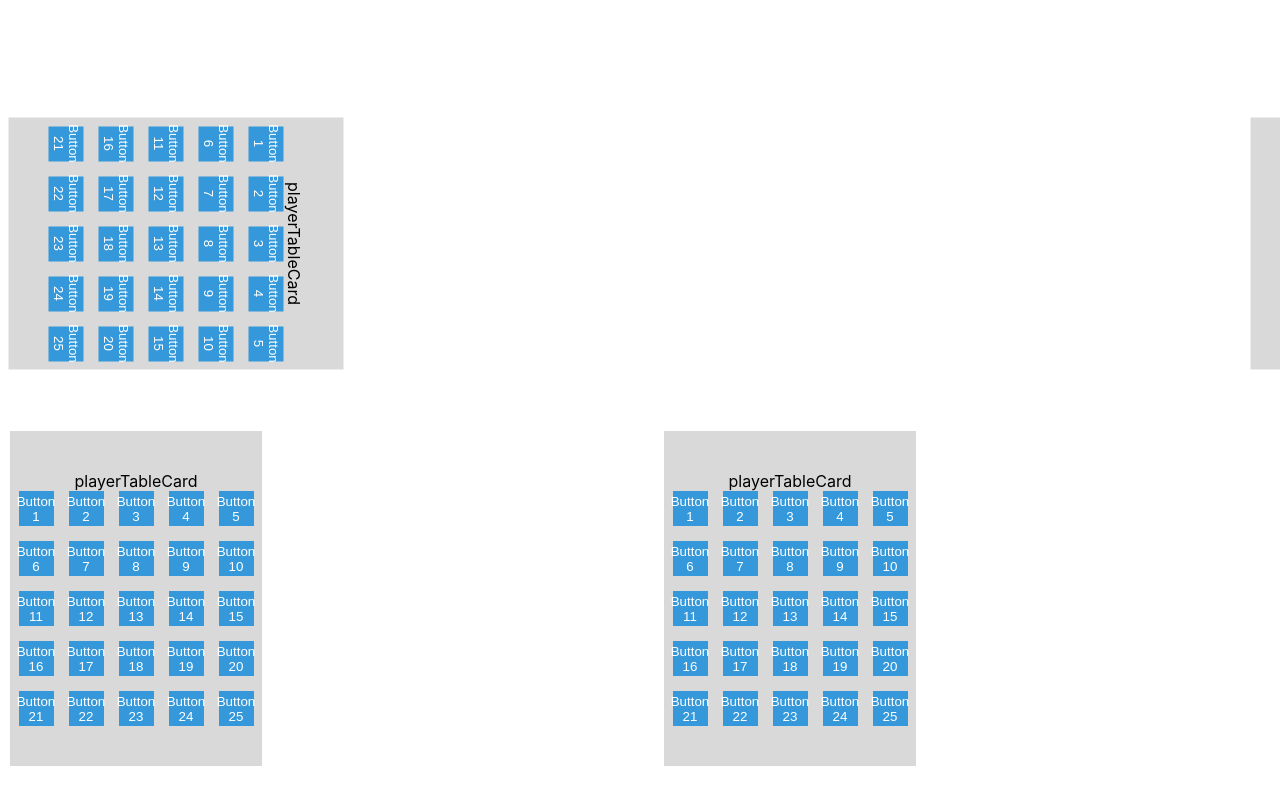
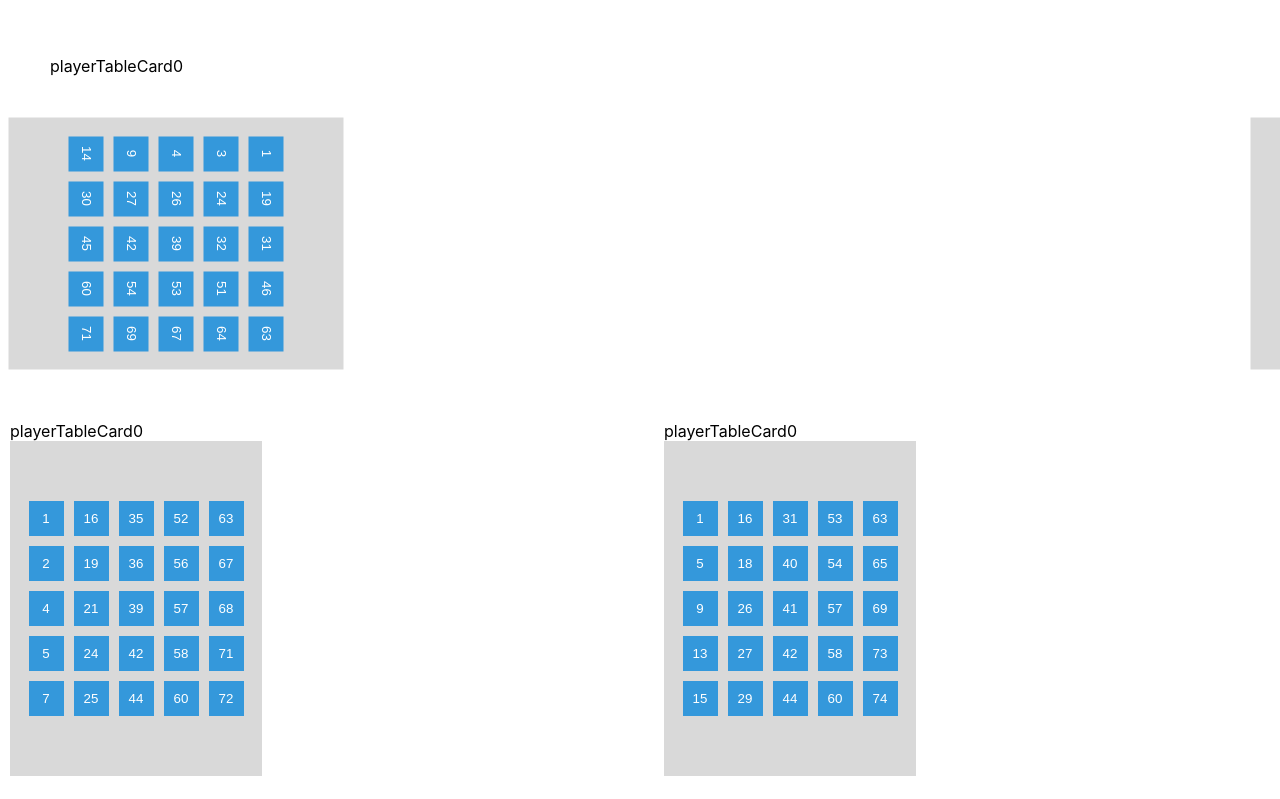
Before and after one commit to MarilenaChochlidaki/BingoProject, a React (Create React App) app in the folder bingo/: page /table in a window 1280 px wide. Shown: the part 124-923 px from the top of the page. Built offline with nearby package versions, Linux system fonts and the light colour scheme; no server answers.

Commit message:
playable but many features left

```diff
--- a/bingo/package.json
+++ b/bingo/package.json
@@ -17,7 +17,7 @@
     "web-vitals": "^2.1.4"
   },
   "scripts": {
-    "start": "react-scripts start",
+    "start": "./node_modules/.bin/react-scripts start",
     "build": "react-scripts build",
     "test": "react-scripts test",
     "eject": "react-scripts eject"
--- /dev/null
+++ b/bingo/src/components/BingoButton/BingoButton.jsx
@@ -0,0 +1,26 @@
+import React from "react";
+import io from "socket.io-client";
+import styles from "./BingoButton.module.css";
+const socket = io.connect("http://192.168.1.3:3001");
+
+function BingoButton({ isActive, userName }) {
+  const handleButtonClick = () => {
+    // Add your logic here for handling button click when active
+    console.log("Button clicked by" + userName);
+
+    socket.emit("send_winner_name", { winnerName: userName });
+  };
+  return (
+    <button
+      onClick={handleButtonClick}
+      className={`${styles.buttonContainer} ${
+        isActive ? "" : styles.inactiveButton
+      }`}
+      disabled={!isActive}
+    >
+      BINGO
+    </button>
+  );
+}
+
+export default BingoButton;
--- /dev/null
+++ b/bingo/src/components/BingoButton/BingoButton.module.css
@@ -0,0 +1,3 @@
+.inactiveButton {
+  opacity: 0.5;
+}
--- a/bingo/src/components/PlayerTableCard/PlayerTableCard.jsx
+++ b/bingo/src/components/PlayerTableCard/PlayerTableCard.jsx
@@ -1,29 +1,122 @@
-import React from "react";
+import React, { useEffect, useState } from "react";
 import styles from "./PlayerTableCard.module.css";
 
-export const PlayerTableCard = ({ rotation = 0 }) => {
+const generateBallColumn = (startIndex) => {
+  return Array.from({ length: 15 }, (_, index) => ({
+    isDealt: false,
+    ballIndex: index + startIndex,
+  }));
+};
+
+export const PlayerTableCard = ({
+  rotation = 0,
+  cardNumberActive = 0,
+  bingoActivate,
+}) => {
+  const [ballColumns, setBallColumns] = useState([[], [], [], [], []]);
+  const [win, setWin] = useState(false);
   const cardStyle = {
     transform: `rotate(${rotation}deg)`,
   };
 
-  const renderButtons = () => {
-    const buttons = [];
+  useEffect(() => {
+    const newColumns = [];
+
     for (let i = 0; i < 5; i++) {
+      newColumns[i] = [];
+      let dataNotDealt = generateBallColumn(i * 15).filter(
+        (item) => !item.isDealt
+      );
+
       for (let j = 0; j < 5; j++) {
-        buttons.push(
-          <button key={`${i}-${j}`} className={styles.cardButton}>
-            Button {i * 5 + j + 1}
-          </button>
+        const dataNotDealtHelper = dataNotDealt.filter((item) => !item.isDealt);
+        const randomIndex = Math.floor(
+          Math.random() * dataNotDealtHelper.length
         );
+        const randomObject = dataNotDealtHelper[randomIndex];
+
+        dataNotDealt[randomObject.ballIndex - i * 15].isDealt = true;
+
+        newColumns[i].push({
+          ballIndex: randomObject.ballIndex + 1,
+          isMarked: false,
+        });
       }
     }
-    return buttons;
+
+    // Sort each column in ascending order based on ballIndex
+    newColumns.forEach((column) => {
+      column.sort((a, b) => a.ballIndex - b.ballIndex);
+    });
+
+    setBallColumns(newColumns);
+  }, []);
+
+  const checkBingo = () => {
+    console.log(ballColumns);
+    for (let i = 0; i < 5; i++) {
+      if (
+        ballColumns[i].every((ball) => ball.isMarked) ||
+        ballColumns.every((column) => column[i].isMarked)
+      ) {
+        bingoActivate();
+        return true; // Bingo found
+      }
+    }
+
+    // Check diagonals
+    if (
+      ballColumns.every((column, index) => column[index].isMarked) ||
+      ballColumns.every((column, index) => column[4 - index].isMarked)
+    ) {
+      bingoActivate();
+      return true; // Bingo found
+    }
+
+    return false; // No bingo
+  };
+
+  const handleButtonClick = (ballIndex, columnIndex) => {
+    // Handle button click logic here
+    console.log(`Button ${ballIndex} clicked`);
+    setBallColumns((prevColumns) => {
+      const newColumns = [...prevColumns];
+      const ball = newColumns[columnIndex].find(
+        (ball) => ball.ballIndex === cardNumberActive
+      );
+
+      if (ball) {
+        ball.isMarked = true; // Toggle the isMarked property
+        setWin(checkBingo());
+        console.log(win);
+      }
+
+      return newColumns;
+    });
   };
 
   return (
-    <div className={styles.cardContainer} style={cardStyle}>
+    <div>
       playerTableCard
-      <div className={styles.buttonContainer}>{renderButtons()}</div>
+      {cardNumberActive}
+      <div className={styles.cardContainer} style={cardStyle}>
+        {ballColumns.map((column, columnIndex) => (
+          <div key={columnIndex} className={styles.columnContainer}>
+            {column.map((ball, ballIndex) => (
+              <button
+                key={ballIndex}
+                className={`${styles.ballButton} ${
+                  ball.isMarked ? styles.marked : ""
+                }`}
+                onClick={() => handleButtonClick(ball.ballIndex, columnIndex)}
+              >
+                {ball.ballIndex}
+              </button>
+            ))}
+          </div>
+        ))}
+      </div>
+      {win && <p>BINGO!</p>}
     </div>
   );
 };
--- a/bingo/src/components/PlayerTableCard/PlayerTableCard.module.css
+++ b/bingo/src/components/PlayerTableCard/PlayerTableCard.module.css
@@ -3,19 +3,19 @@
   height: 335px;
   background: #d9d9d9;
   display: flex;
-  flex-direction: column;
+  flex-direction: row;
   justify-content: center;
   align-items: center;
+  gap: 10px;
 }
 
-.buttonContainer {
+.columnContainer {
   display: flex;
-  flex-wrap: wrap;
-  gap: 15px;
-  justify-content: center;
+  flex-direction: column;
+  gap: 10px;
 }
 
-.cardButton {
+.ballButton {
   display: flex;
   padding: 5px 10px; /* Adjust the padding to make the buttons smaller */
   width: 35px;
@@ -27,3 +27,7 @@
   justify-content: center;
   align-items: center;
 }
+
+.marked {
+  background-color: red;
+}
--- a/bingo/src/pages/AmlTV/AmlTV.module.css
+++ b/bingo/src/pages/AmlTV/AmlTV.module.css
@@ -5,7 +5,6 @@
 }
 
 .slogan {
-    height: 50vh;
 }
 
 .pageButtons {
--- a/bingo/src/pages/Mobile/Mobile.jsx
+++ b/bingo/src/pages/Mobile/Mobile.jsx
@@ -1,11 +1,22 @@
 import React, { useState } from "react";
 import MobileLogin from "./MobileLogin/MobileLogin";
+import MobileMain from "./MobileMain/MobileMain";
 
 export const Mobile = () => {
+  const [user, setUser] = useState("");
+
+  const handleLogin = (playerName) => {
+    setUser(playerName);
+  };
+
   return (
     <div>
       <h1>Mobile</h1>
-      <MobileLogin />
+      {user.length <= 1 ? (
+        <MobileLogin loginNameButtonClick={handleLogin} />
+      ) : (
+        <MobileMain loginName={user} />
+      )}
     </div>
   );
 };
--- a/bingo/src/pages/Mobile/MobileLogin/MobileLogin.jsx
+++ b/bingo/src/pages/Mobile/MobileLogin/MobileLogin.jsx
@@ -1,13 +1,14 @@
 import React, { useState } from "react";
 import io from "socket.io-client";
 
-const socket = io.connect("http://localhost:3001");
+const socket = io.connect("http://192.168.1.3:3001");
 
-function MobileLogin() {
+function MobileLogin({ loginNameButtonClick }) {
   const [user, setUser] = useState("");
 
   const logIn = () => {
     socket.emit("send_login_name", { loginUser: user });
+    loginNameButtonClick(user);
   };
 
   return (
--- a/bingo/src/pages/SurroundWall/SurroundWall.jsx
+++ b/bingo/src/pages/SurroundWall/SurroundWall.jsx
@@ -1,15 +1,29 @@
 import React, { useEffect, useState } from "react";
 import io from "socket.io-client";
 import styles from "./SurroundWall.module.css";
-const socket = io.connect("http://localhost:3001");
+const socket = io.connect("http://192.168.1.3:3001");
+
+let data = Array.from({ length: 75 }, (_, index) => ({
+  isDrawn: false,
+  ballIndex: index,
+}));
+
 function SurroundWall() {
-  const data = Array.from({ length: 75 }, (_, index) => `${index + 1}`);
   const elementsPerRow = 15;
 
   var rows = data
-    .map(function (data) {
+    .map((item, index) => {
       // map content to html elements
-      return <div className={styles.ballContainer}>{data}</div>;
+      return (
+        <div
+          key={index}
+          className={`${styles.ballContainer} ${
+            item.isDrawn ? styles.drawn : ""
+          }`}
+        >
+          {index + 1}
+        </div>
+      );
     })
     .reduce(function (r, element, index) {
       // create element groups with size 3, result looks like:
@@ -26,17 +40,19 @@ function SurroundWall() {
         </div>
       );
     });
-
+  const randomizeNumber = () => {
+    // Filter data to get only objects with value 0
+    const dataNotDrawn = data.filter((item) => item.isDrawn === false);
+    const randomIndex = Math.floor(Math.random() * dataNotDrawn.length);
+    const randomObject = dataNotDrawn[randomIndex];
+    // Set the number you want to send
+    return randomObject.ballIndex + 1;
+  };
   const [usersReceived, setUsersReceived] = useState([]);
-  const [numberToSend, setNumberToSend] = useState(0);
+  const [numberToSend, setNumberToSend] = useState(randomizeNumber);
 
   useEffect(() => {
-    // Emit the number when the component mounts or when numberToSend changes
-    socket.emit("sendNumber", numberToSend);
-  }, [numberToSend]);
-
-  useEffect(() => {
-    socket.on("receive_message", (data) => {
+    socket.on("receiveUsers", (data) => {
       setUsersReceived(data);
     });
 
@@ -51,16 +67,22 @@ function SurroundWall() {
   };
 
   const sendNumberOnce = () => {
-    // Set the number you want to send
-    const number = 42; // Change this to the desired number
+    data[numberToSend - 1].isDrawn = true;
+    // Send the number to the backend
+    const randnumber = randomizeNumber();
+    setNumberToSend(randnumber);
+    console.log("number to send next" + randnumber);
+    socket.emit("sendNumber", numberToSend);
+    console.log("After emit");
+  };
 
-    // Send the number to the backend
-    setNumberToSend(number);
-  };
+  const nextRound = () => {};
+
+  const endGame = () => {};
 
   return (
     <div>
-      {usersReceived === "" ? (
+      {usersReceived.length === 0 ? (
         <p>Waiting for Players...</p>
       ) : (
         <div>
@@ -69,6 +91,8 @@ function SurroundWall() {
           ))}
           <button onClick={clearNames}>Clear Names</button>
           <button onClick={sendNumberOnce}>Send Number Once</button>
+          <button onClick={nextRound}>Next Round</button>
+          <button onClick={endGame}>End Game</button>
         </div>
       )}
       <div className={styles.bingoBoard}>{rows}</div>
--- a/bingo/src/pages/SurroundWall/SurroundWall.module.css
+++ b/bingo/src/pages/SurroundWall/SurroundWall.module.css
@@ -22,3 +22,7 @@
   justify-content: center;
   align-items: center;
 }
+
+.drawn {
+  background-color: red;
+}
```
Also changed, not shown: bingo/src/pages/AmlTV/AmlTV.jsx (+16 -11 lines), bingo/src/pages/Mobile/MobileMain/MobileMain.jsx (+51 -0 lines), 2 other files (tests, documents, lock files or other folders). Lines whose indentation alone changed are shown as unchanged.
